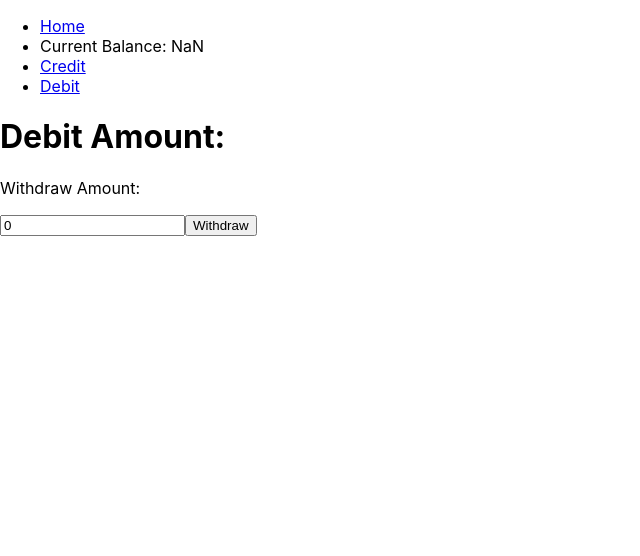
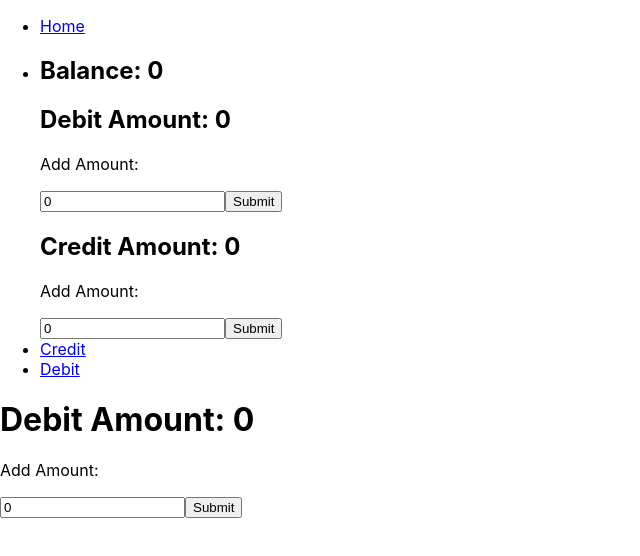
Before and after one commit to karechob/Bank-Nav, a React (Create React App) app in the folder bank-router/: page /debit in a window 1280 px wide. Shown: the top 556 px of the page, without its empty margins (0-640 px from the left). Built offline with nearby package versions, Linux system fonts and the light colour scheme; no server answers.

Commit message:
added api endpoint

```diff
--- a/bank-router/src/components/Balance.jsx
+++ b/bank-router/src/components/Balance.jsx
@@ -1,14 +1,41 @@
 import React, { useEffect, useState } from 'react';
+import Debit from './Debit';
+import Credit from './Credit';
 
-function Balance({ creditBalance, debitBalance }) {
+function Balance() {
+  const [creditBalance, setCreditBalance] = useState(0);
+  const [debitBalance, setDebitBalance] = useState(0);
   const [accountBalance, setAccountBalance] = useState(0);
+
+
+
+  const handleCredit = (creditAmount) => {
+    setCreditBalance(prevBalance => prevBalance + creditAmount);
+  };
+
+  const handleDebit = (debitAmount) => {
+    setDebitBalance(prevBalance => prevBalance - debitAmount);
+  };
 
   useEffect(() => {
     const newBalance = creditBalance - debitBalance;
     setAccountBalance(newBalance);
   }, [creditBalance, debitBalance]);
 
-  return <div>Current Balance: {accountBalance}</div>;
+  return (
+    <div>
+      <h1>Balance: {accountBalance}</h1>
+      <Debit handleDebit={handleDebit} />
+      <Credit handleCredit={handleCredit} />
+    </div>
+  );
 }
 
 export default Balance;
+
+/*
+
+
+
+
+*/
--- a/bank-router/src/components/Credit.jsx
+++ b/bank-router/src/components/Credit.jsx
@@ -1,8 +1,8 @@
 import React, { useEffect, useState } from 'react';
 import axios from 'axios';
 
-function Credit() {
-  const [creditBalance, setCreditBalance] = useState(null);
+function Credit({ handleCredit }) {
+  const [creditBalance, setCreditBalance] = useState(0);
   const [withdrawAmount, setWithdrawAmount] = useState(0);
 
   useEffect(() => {
@@ -17,7 +17,7 @@ function Credit() {
   }, []);
 
   function addCredit() {
-    setCreditBalance(prevBalance => prevBalance + withdrawAmount);
+    handleCredit(withdrawAmount);
     setWithdrawAmount(0);
   }
 
@@ -28,9 +28,9 @@ function Credit() {
   return (
     <div>
       <h1>Credit Amount: {creditBalance}</h1>
-      <p>Withdraw Amount:</p>
+      <p>Add Amount:</p>
       <input type="number" value={withdrawAmount} onChange={handleWithdrawAmountChange} />
-      <button onClick={addCredit}>Withdraw</button>
+      <button onClick={addCredit}>Submit</button>
     </div>
   );
 }
--- a/bank-router/src/components/Debit.jsx
+++ b/bank-router/src/components/Debit.jsx
@@ -1,8 +1,8 @@
 import React, { useEffect, useState } from 'react';
 import axios from 'axios';
 
-function Debit() {
-  const [debitBalance, setDebitBalance] = useState(null);
+function Debit({ handleDebit }) {
+  const [debitBalance, setDebitBalance] = useState(0);
   const [withdrawAmount, setWithdrawAmount] = useState(0);
 
   useEffect(() => {
@@ -16,8 +16,8 @@ function Debit() {
       });
   }, []);
 
-  function subtractDebit() {
-    setDebitBalance(prevBalance => prevBalance - withdrawAmount);
+  function subDebit() {
+    handleDebit(withdrawAmount);
     setWithdrawAmount(0);
   }
 
@@ -28,11 +28,16 @@ function Debit() {
   return (
     <div>
       <h1>Debit Amount: {debitBalance}</h1>
-      <p>Withdraw Amount:</p>
+      <p>Add Amount:</p>
       <input type="number" value={withdrawAmount} onChange={handleWithdrawAmountChange} />
-      <button onClick={subtractDebit}>Withdraw</button>
+      <button onClick={subDebit}>Submit</button>
     </div>
   );
 }
 
 export default Debit;
+
+/*
+
+
+*/
```
